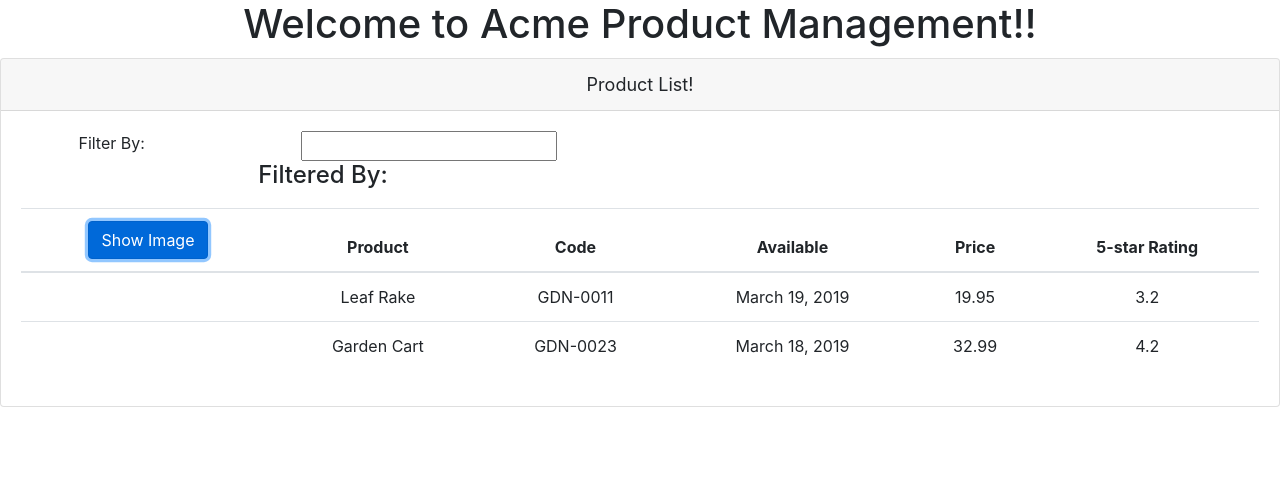
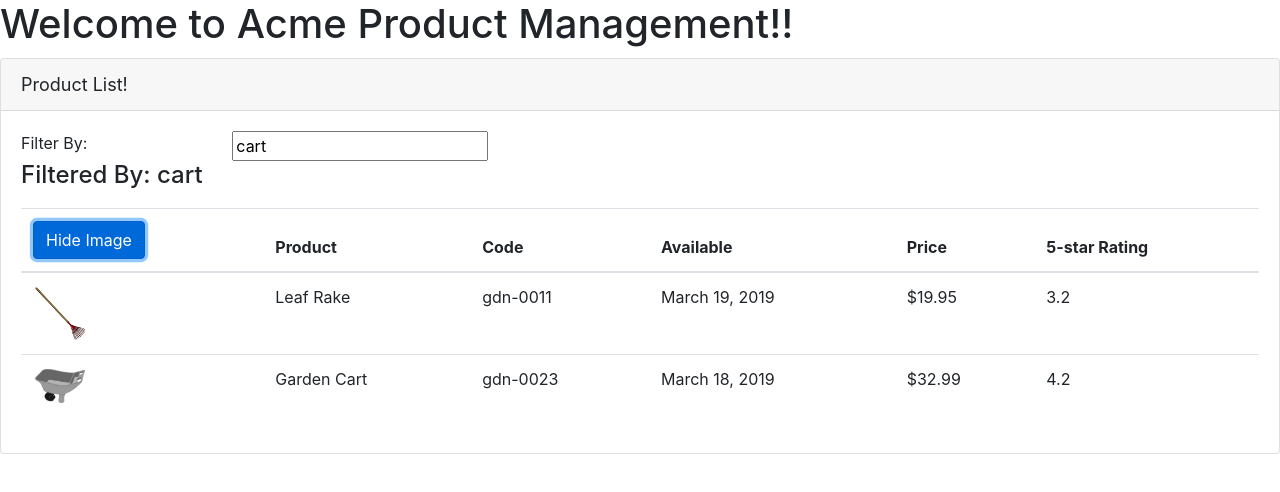
Before and after one commit to Omkar-Acharya/Angular-GettingStarted, an Angular app: page / in a window 1280 px wide. Both pictures are taken after a click on the button "Show Image". Shown: the top 492 px of the page. Built offline with nearby package versions, Linux system fonts and the light colour scheme.

Commit message:
added img URL, data binding and pipes logc

```diff
--- a/src/app/app.component.html
+++ b/src/app/app.component.html
@@ -1,5 +1,5 @@
 <!--The content below is only a placeholder and can be replaced.-->
-<div style="text-align:center">
+<div>
   <h1>
     Welcome to {{pageTitle}}!!
   </h1>
--- a/src/app/app.module.ts
+++ b/src/app/app.module.ts
@@ -1,6 +1,6 @@
 import { BrowserModule } from '@angular/platform-browser';
 import { NgModule } from '@angular/core';
-
+import { FormsModule } from '@angular/forms';
 import { AppComponent } from './app.component';
 import { ProductListComponent } from './products/product-list.component';
 
@@ -10,7 +10,8 @@
     ProductListComponent
   ],
   imports: [
-    BrowserModule
+    BrowserModule,
+    FormsModule
   ],
   bootstrap: [AppComponent]
 })
--- a/src/app/products/product-list.component.html
+++ b/src/app/products/product-list.component.html
@@ -6,12 +6,13 @@
         <div class="row">
             <div class="col-md-2">Filter By:</div>
             <div class="col-md-4">
-                <input type = "text=" />
+                <input type = "text="
+                [(ngModel)]='listFilter'/>
             </div>
         </div>
         <div class="row">
             <div class="col-md-6">
-                <h4>Filtered By: </h4>
+                <h4>Filtered By: {{ listFilter }}</h4>
             </div>
         </div>
         <div class="table-responsive">
@@ -19,8 +20,9 @@
                 <thead>
                     <tr>
                         <th>
-                            <button class="btn btn-primary">
-                                Show Image
+                            <button class="btn btn-primary"
+                            (click)='toggleImage()'>
+                               {{showImage ? 'Hide' : 'Show'}} Image
                             </button>
                         </th>
                         <th>Product</th>
@@ -32,11 +34,16 @@
                 </thead>
                 <tbody>
                     <tr *ngFor='let product of products'>
-                        <td></td>
+                        <td>
+                            <img *ngIf='showImage'
+                            [src]='product.imageUrl' [title]='product.productName'
+                            [style.width.px]='imageWidth'
+                            [style.margin.px]='imageMargin'>
+                        </td>
                         <td>{{ product.productName }}</td>
-                        <td>{{ product.productCode }}</td>
+                        <td>{{ product.productCode | lowercase}}</td>
                         <td>{{ product.releaseDate }}</td>
-                        <td>{{ product.price }}</td>
+                        <td>{{ product.price | currency:'USD':'symbol':'1.2-2' }}</td>
                         <td>{{ product.starRating }}</td>
                     </tr>
                 </tbody>
--- a/src/app/products/product-list.component.ts
+++ b/src/app/products/product-list.component.ts
@@ -6,6 +6,10 @@
 })
 export class ProductListComponent {
     pageTitle: string = 'Product List!';
+    imageWidth: number = 50;
+    imageMargin: number = 2;
+    showImage: boolean = false;
+    listFilter: string = 'cart';
     products: any[] = [
         {
         "productId": 1,
@@ -28,4 +32,8 @@
         "imageUrl": "assets/images/garden_cart.png"
       }
     ];
+
+    toggleImage(): void{
+        this.showImage = !this.showImage
+    }
 }
```
